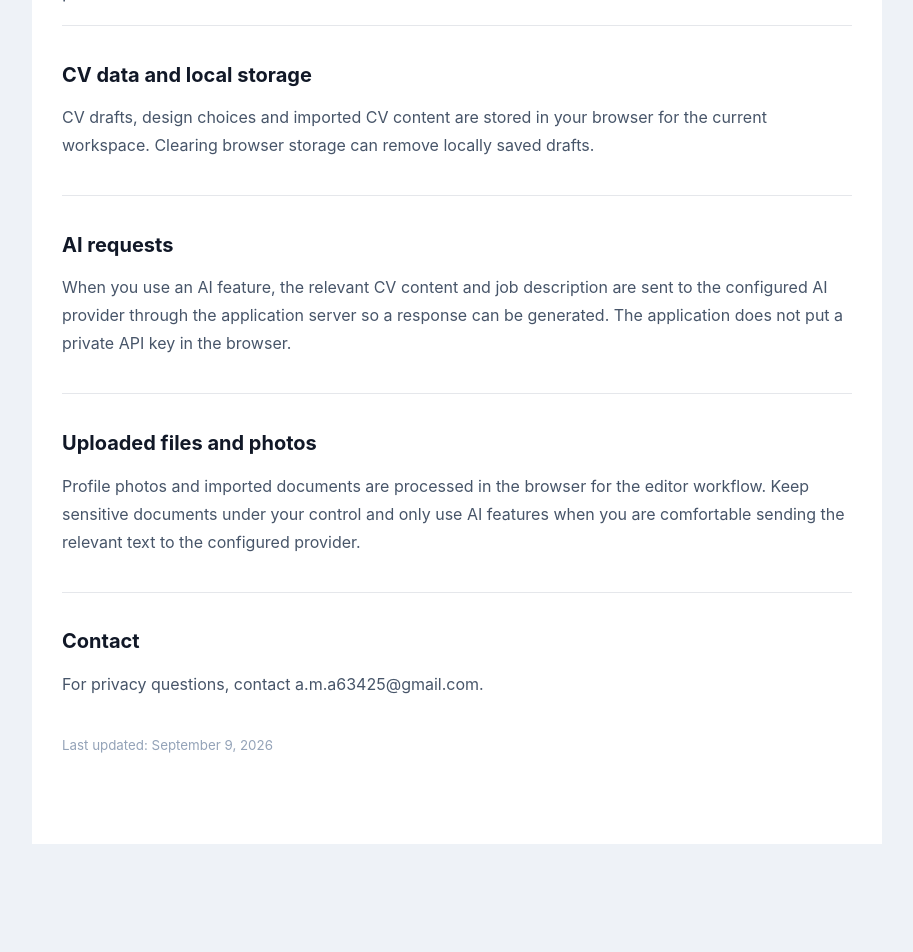
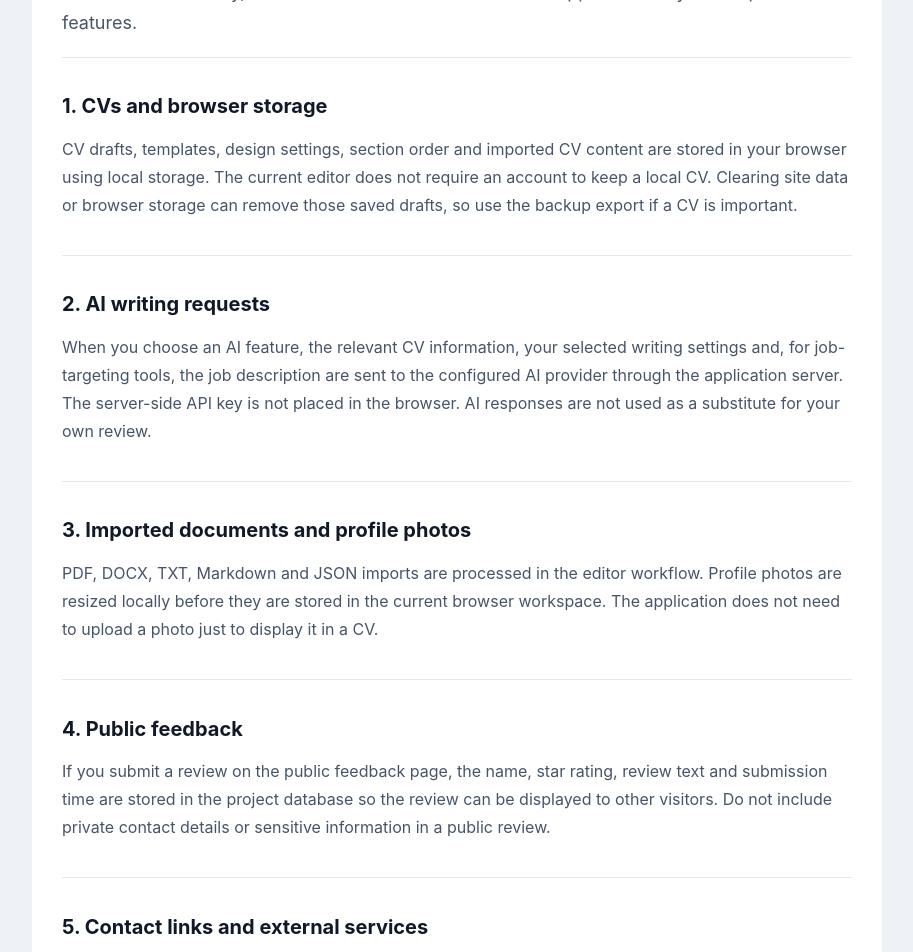
Before and after one commit to bc878vu/ai-cv-builder, a Next.js app: page /privacy in a window 1280 px wide. Shown: the part 280-1232 px from the top of the page, without its empty margins (183-1096 px from the left). Before the commit the page ends 1124 px from the top, so only its background shows below. Built offline with nearby package versions, Linux system fonts and the light colour scheme.

Commit message:
legal: expand privacy policy to match current product behaviour

```diff
--- a/app/privacy/page.tsx
+++ b/app/privacy/page.tsx
@@ -1,7 +1,13 @@
 import type { Metadata } from 'next';
 
-export const metadata: Metadata = { title: 'Privacy Policy', description: 'Privacy information for AI CV Builder.' };
+export const metadata: Metadata = { title: 'Privacy Policy', description: 'How AI CV Builder handles CV content, local storage, AI requests, feedback and contact information.' };
 
-export default function PrivacyPage() {
-  return <main className="legal-page"><span className="eyebrow">LEGAL</span><h1>Privacy Policy</h1><p className="legal-lead">AI CV Builder is designed to keep ordinary CV editing local in your browser whenever possible.</p><section><h2>CV data and local storage</h2><p>CV drafts, design choices and imported CV content are stored in your browser for the current workspace. Clearing browser storage can remove locally saved drafts.</p></section><section><h2>AI requests</h2><p>When you use an AI feature, the relevant CV content and job description are sent to the configured AI provider through the application server so a response can be generated. The application does not put a private API key in the browser.</p></section><section><h2>Uploaded files and photos</h2><p>Profile photos and imported documents are processed in the browser for the editor workflow. Keep sensitive documents under your control and only use AI features when you are comfortable sending the relevant text to the configured provider.</p></section><section><h2>Contact</h2><p>For privacy questions, contact a.m.a63425@gmail.com.</p></section><small>Last updated: September 9, 2026</small></main>;
-}
+export default function PrivacyPage(){return <main className="legal-page"><span className="eyebrow">LEGAL · PRIVACY</span><h1>Privacy Policy</h1><p className="legal-lead">AI CV Builder is designed so ordinary editing can stay in your browser. This page explains what is stored locally, what leaves the browser and what happens when you use public features.</p>
+<section><h2>1. CVs and browser storage</h2><p>CV drafts, templates, design settings, section order and imported CV content are stored in your browser using local storage. The current editor does not require an account to keep a local CV. Clearing site data or browser storage can remove those saved drafts, so use the backup export if a CV is important.</p></section>
+<section><h2>2. AI writing requests</h2><p>When you choose an AI feature, the relevant CV information, your selected writing settings and, for job-targeting tools, the job description are sent to the configured AI provider through the application server. The server-side API key is not placed in the browser. AI responses are not used as a substitute for your own review.</p></section>
+<section><h2>3. Imported documents and profile photos</h2><p>PDF, DOCX, TXT, Markdown and JSON imports are processed in the editor workflow. Profile photos are resized locally before they are stored in the current browser workspace. The application does not need to upload a photo just to display it in a CV.</p></section>
+<section><h2>4. Public feedback</h2><p>If you submit a review on the public feedback page, the name, star rating, review text and submission time are stored in the project database so the review can be displayed to other visitors. Do not include private contact details or sensitive information in a public review.</p></section>
+<section><h2>5. Contact links and external services</h2><p>GitHub, Vercel, WhatsApp and the configured AI provider are external services. Opening one of those services takes you outside AI CV Builder and their own privacy policies apply. The application does not need access to your private GitHub or WhatsApp account to provide the public links shown here.</p></section>
+<section><h2>6. Security and retention</h2><p>The public database uses access controls intended for public reviews, and public API endpoints include basic abuse protection. Local CV data remains under the browser storage of the device where you created it unless you explicitly send text through an AI feature or submit information through a public form.</p></section>
+<section><h2>7. Questions</h2><p>For privacy questions or a request about information submitted through the public site, contact a.m.a63425@gmail.com.</p></section>
+<small>Last updated: September 11, 2026</small></main>}
```
